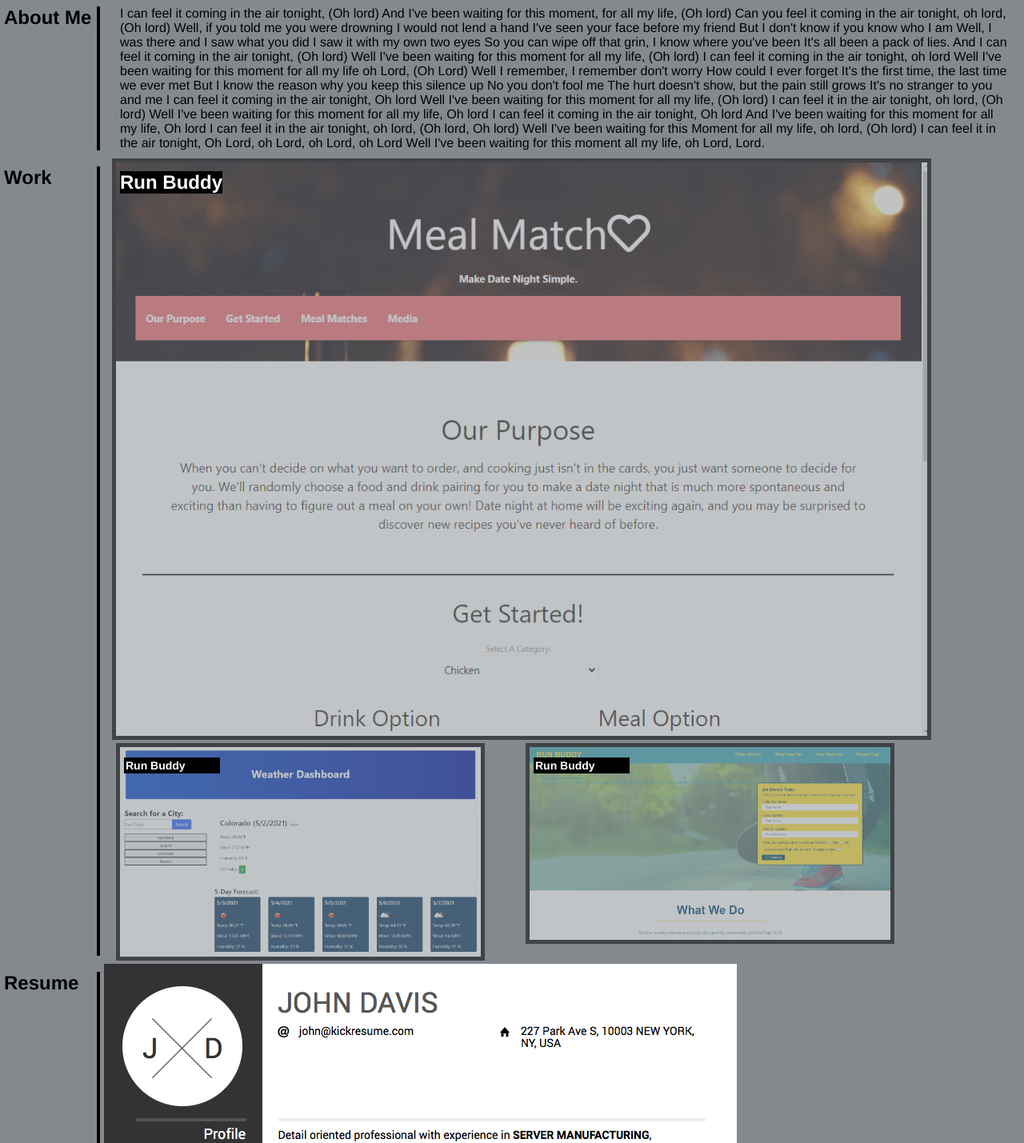
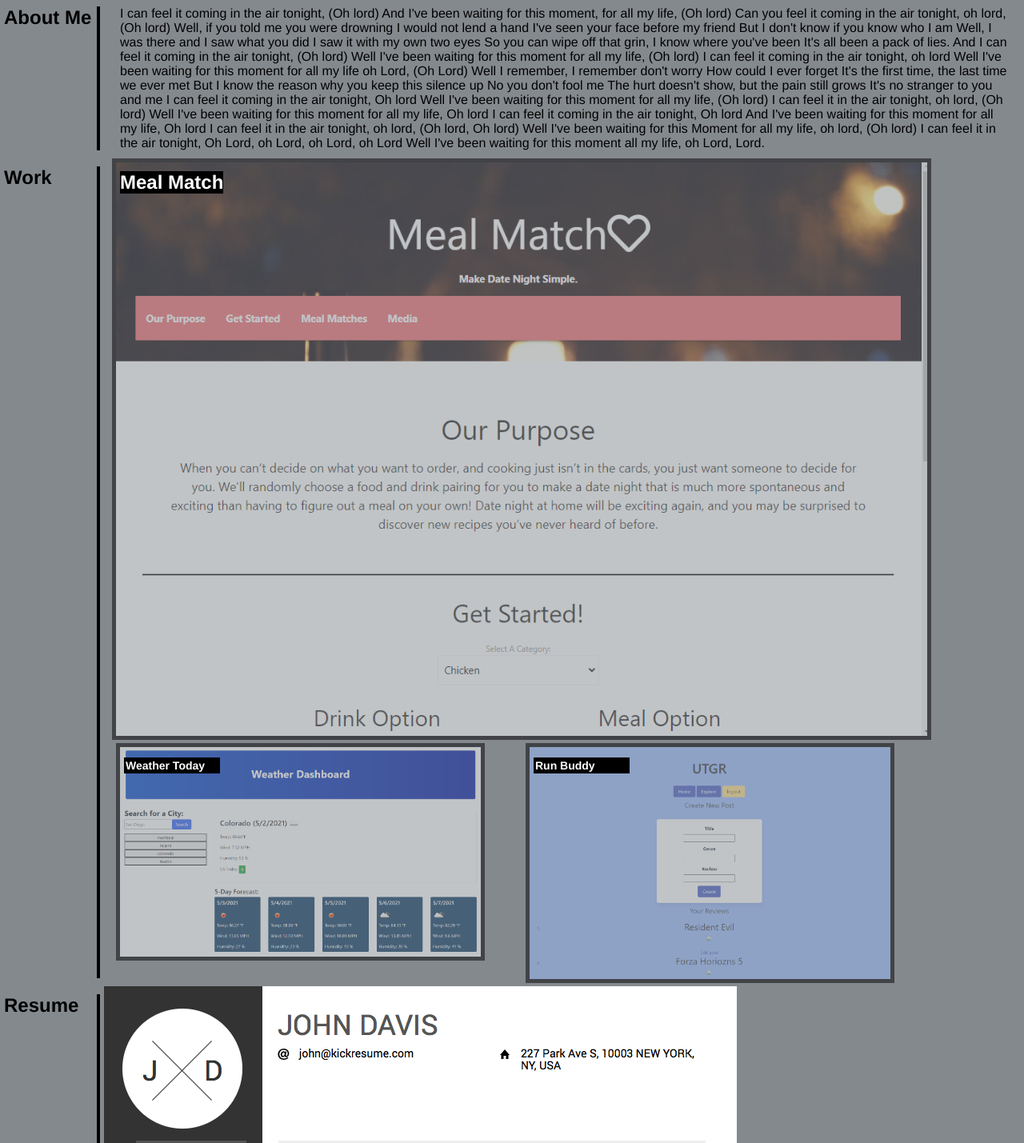
Before and after one commit to Zimerzel/ubiquitous-portfolio, a plain HTML site: page index.html in a window 1280 px wide. Shown: the part 299-1728 px from the top of the page at 80% size. Drawn offline with Linux system fonts and the light colour scheme.

Commit message:
added project 2

```diff
--- a/index.html
+++ b/index.html
@@ -86,15 +86,15 @@
                     <div class="containers">
                         <div class="container1">
                             <a href="https://misn0147.github.io/meal_match/"><img src="assets/images/meal match.png" alt="Meal Match"></a>
-                            <h1>Run Buddy</h1>
+                            <h1>Meal Match</h1>
                         </div>
                         <div class="flex-container">
                             <div class="container2">
                                 <a href="https://zimerzel.github.io/Weather-Today/"><img src="assets/images/116834786-46195f00-ab85-11eb-848a-25b745b30e5d.png" alt="Run"></a>
-                                <h2>Run Buddy</h2>
+                                <h2>Weather Today</h2>
                             </div>
                             <div class="container3">
-                                <a href="https://zimerzel.github.io/run-buddy/"><img src="assets/images/portfolio1.jpg" alt="Runn"></a>
+                                <a href="https://majestic-mammoth-cave-33282.herokuapp.com/dashboard"><img src="./assets/images/UTGR.png" alt="Runn"></a>
                                 <h2>Run Buddy</h2>
                             </div>
                         </div>
```
Also changed, not shown: assets/images/UTGR.png (added).
